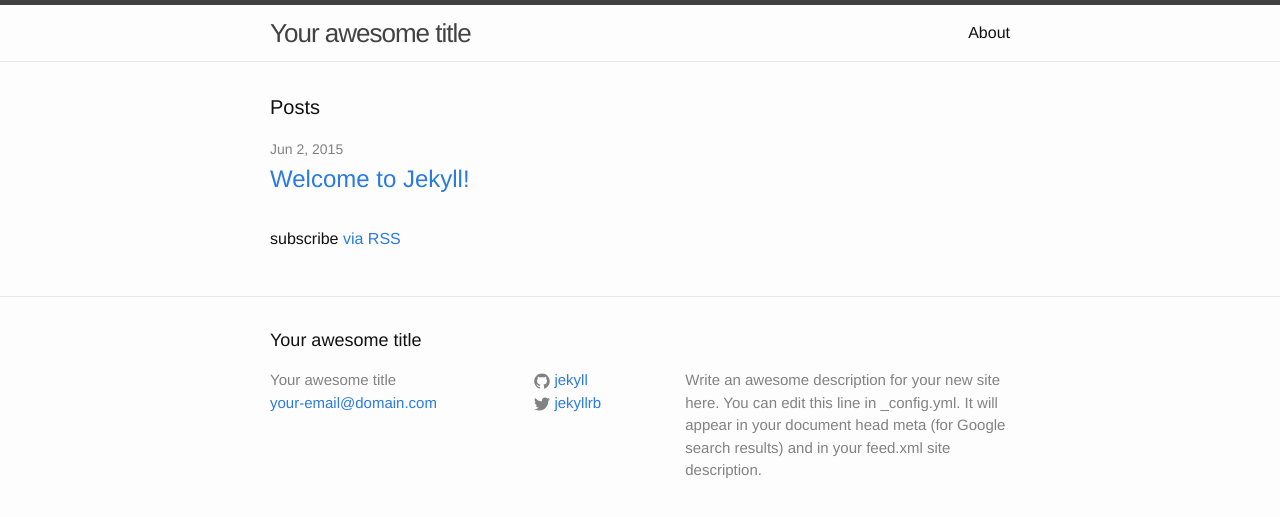
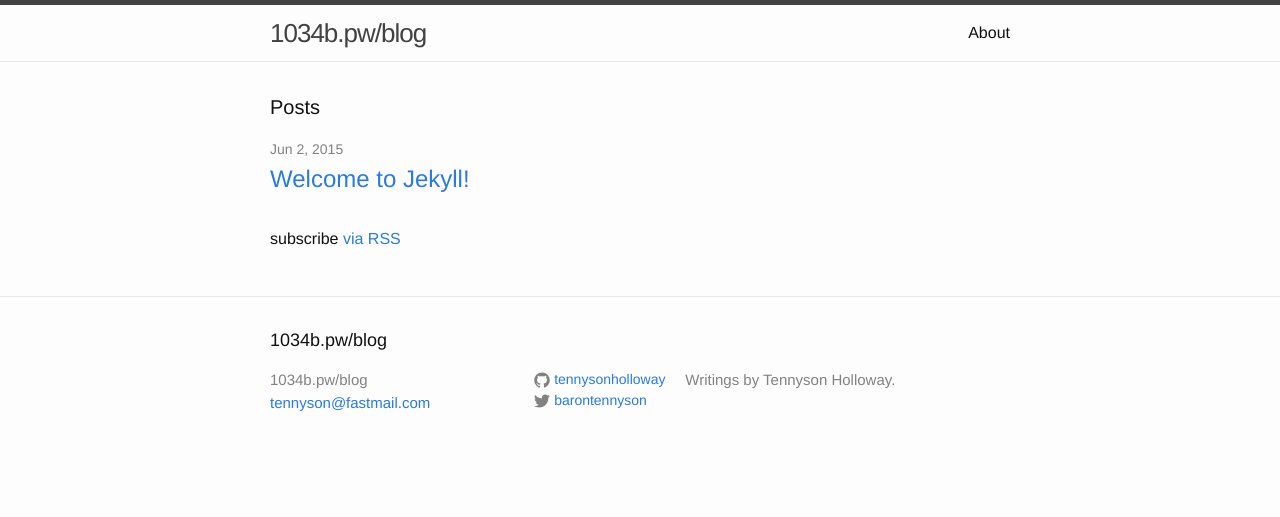
Before and after one commit to m4chinations/ksdt-website, a Jekyll site: the page built from index.html, in a window 1280 px wide. Shown: the top 517 px of the page. Built offline with Jekyll 4.4.1, drawn with Linux system fonts in a browser that asks for light colours.

Commit message:
adding custom domain, configing

```diff
--- /dev/null
+++ b/CNAME
@@ -0,0 +1 @@
+blog.1034b.pw
--- a/_config.yml
+++ b/_config.yml
@@ -1,14 +1,12 @@
 # Site settings
-title: Your awesome title
-email: your-email@domain.com
+title: 1034b.pw/blog
+email: tennyson@fastmail.com
 description: > # this means to ignore newlines until "baseurl:"
-  Write an awesome description for your new site here. You can edit this
-  line in _config.yml. It will appear in your document head meta (for
-  Google search results) and in your feed.xml site description.
+    Writings by Tennyson Holloway.
 baseurl: "" # the subpath of your site, e.g. /blog/
 url: "http://yourdomain.com" # the base hostname & protocol for your site
-twitter_username: jekyllrb
-github_username:  jekyll
+twitter_username: barontennyson
+github_username:  tennysonholloway
 
 # Build settings
 markdown: kramdown
--- a/_layouts/page.html
+++ b/_layouts/page.html
@@ -10,5 +10,5 @@
   <article class="post-content">
     {{ content }}
   </article>
-
+  <a rel="license" href="http://creativecommons.org/licenses/by/4.0/"><img alt="Creative Commons License" style="border-width:0" src="https://i.creativecommons.org/l/by/4.0/88x31.png" /></a><br />This work is licensed under a <a rel="license" href="http://creativecommons.org/licenses/by/4.0/">Creative Commons Attribution 4.0 International License</a>.
 </div>
--- a/_layouts/post.html
+++ b/_layouts/post.html
@@ -11,5 +11,6 @@
   <article class="post-content">
     {{ content }}
   </article>
+  <a rel="license" href="http://creativecommons.org/licenses/by/4.0/"><img alt="Creative Commons License" style="border-width:0" src="https://i.creativecommons.org/l/by/4.0/88x31.png" /></a><br />This work is licensed under a <a rel="license" href="http://creativecommons.org/licenses/by/4.0/">Creative Commons Attribution 4.0 International License</a>
 
 </div>
--- a/_sass/_layout.scss
+++ b/_sass/_layout.scss
@@ -126,6 +126,7 @@
 }
 
 .footer-col-2 {
+    font-size: 14px;
     width: -webkit-calc(20% - (#{$spacing-unit} / 2));
     width:         calc(20% - (#{$spacing-unit} / 2));
 }
```
Also changed, not shown: 1 other file.
